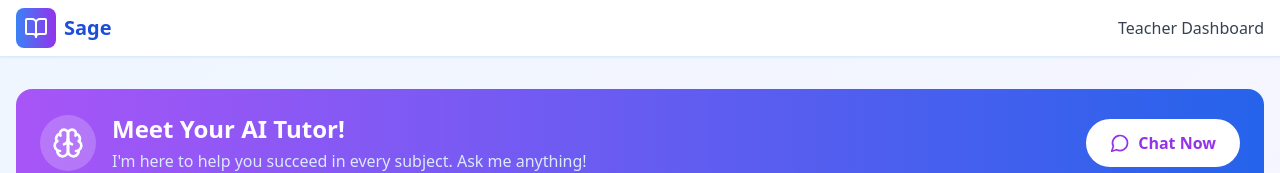
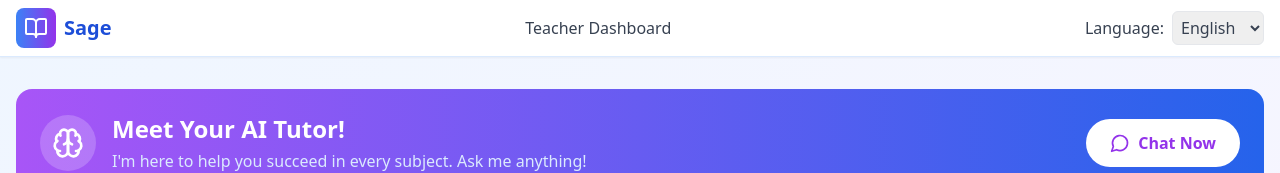
Before and after one commit to wangd14/berkeley-ai-hack, a React (Vite) app in the folder frontend/: page / in a window 1280 px wide. Shown: the top 173 px of the page. Built offline with nearby package versions, Linux system fonts and the light colour scheme.

Commit message:
Added Language Switching

```diff
--- a/frontend/src/App.tsx
+++ b/frontend/src/App.tsx
@@ -8,9 +8,11 @@ import { TechnologyPage } from './pages/TechnologyPage';
 import { AlgebraPage } from './pages/maths/AlgebraPage';
 import { PreAlgebraPage } from './pages/maths/PreAlgebraPage';
 import { BasicMathPage } from './pages/maths/BasicMathPage';
+import { LanguageProvider } from './context/LanguageContext';
 
 export function App() {
   return (
+    <LanguageProvider>
       <Routes>
         <Route path="/" element={<CurriculumPage />} />
         <Route path="/mathematics" element={<MathematicsPage />} />
@@ -22,5 +24,8 @@ export function App() {
         <Route path="/mathematics/pre-algebra" element={<PreAlgebraPage />} />
         <Route path="/mathematics/basic-math" element={<BasicMathPage />} />
       </Routes>
+    </LanguageProvider>
   );
 }
+
+export default App;
--- a/frontend/src/components/Header.tsx
+++ b/frontend/src/components/Header.tsx
@@ -1,8 +1,12 @@
+import React from 'react';
 import { BookOpenIcon } from 'lucide-react';
 import { Link, useNavigate } from 'react-router-dom';
+import { useLanguage } from '../context/LanguageContext';
 
 export function Header({ title = 'Sage' }: { title?: string }) {
   const navigate = useNavigate();
+  const { language, setLanguage } = useLanguage();
+
   return (
     <header className="bg-white shadow-sm border-b border-blue-100">
       <div className="max-w-7xl mx-auto px-4 h-14 flex items-center">
@@ -18,7 +22,23 @@ export function Header({ title = 'Sage' }: { title?: string }) {
         <nav className="flex space-x-6 ml-auto">
           <Link to="/teacher-dashboard" className="text-gray-700 hover:text-blue-700">Teacher Dashboard</Link>
         </nav>
+        <div className="ml-auto flex items-center">
+          <label htmlFor="language-select" className="mr-2 text-gray-700">Language:</label>
+          <select
+            id="language-select"
+            value={language}
+            onChange={e => setLanguage(e.target.value)}
+            className="border rounded-md p-1 text-gray-700"
+          >
+            <option value="English">English</option>
+            <option value="Spanish">Español</option>
+            <option value="French">Français</option>
+            <option value="German">Deutsch</option>
+          </select>
+        </div>
       </div>
     </header>
   );
 }
+
+export default Header;
--- /dev/null
+++ b/frontend/src/context/LanguageContext.tsx
@@ -0,0 +1,17 @@
+import React, { createContext, useContext, useState } from 'react';
+
+export const LanguageContext = createContext({
+  language: 'English',
+  setLanguage: (lang: string) => {},
+});
+
+export const LanguageProvider: React.FC<{ children: React.ReactNode }> = ({ children }) => {
+  const [language, setLanguage] = useState('English');
+  return (
+    <LanguageContext.Provider value={{ language, setLanguage }}>
+      {children}
+    </LanguageContext.Provider>
+  );
+};
+
+export const useLanguage = () => useContext(LanguageContext);
```
Lines whose indentation alone changed are shown as unchanged.
